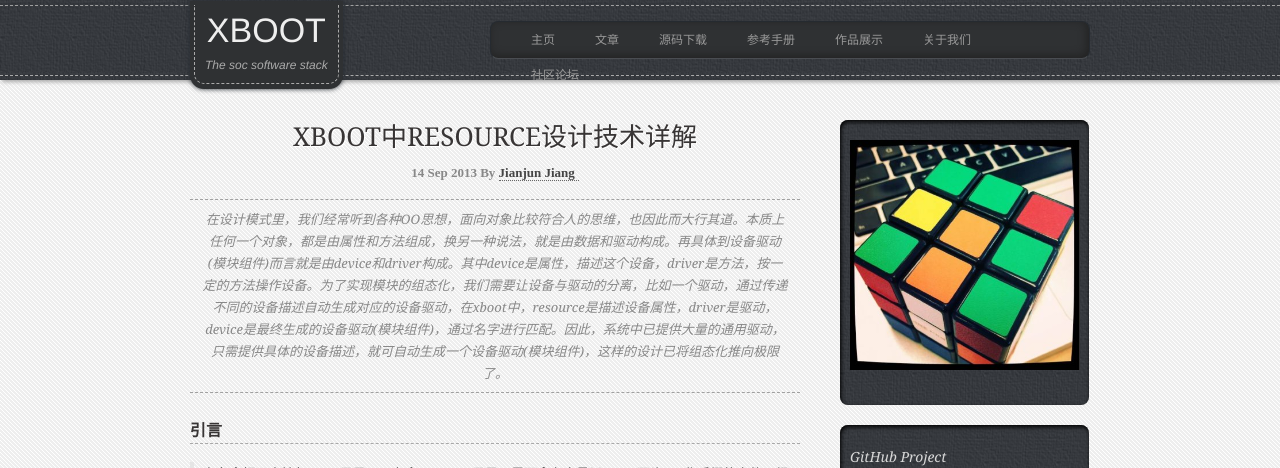
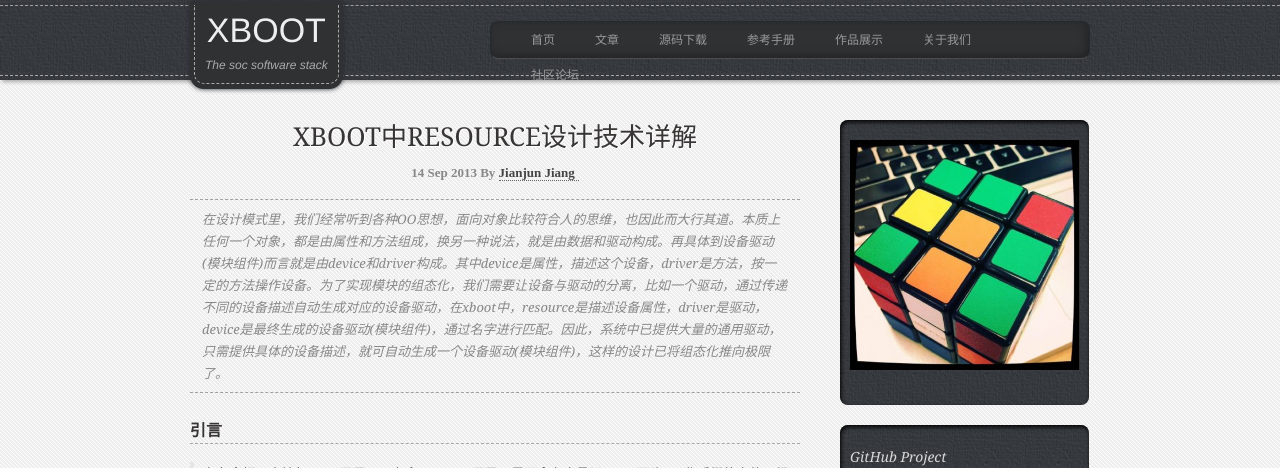
Before and after one commit to xboot/xboot.github.io, a Jekyll site: the page built from _posts/2013-09-14-xboot-resource-design-technique.md, in a window 1280 px wide. Shown: the top 468 px of the page. Built offline with Jekyll 4.4.1, drawn with Linux system fonts in a browser that asks for light colours; Markdown is read by kramdown in place of the engine named in the settings; some of the changed text lies outside the part shown.

Commit message:
fix themes...

```diff
--- a/_includes/foot.html
+++ b/_includes/foot.html
@@ -11,8 +11,8 @@
 				</ul>
 			</article>
 			<article class="about">
-				<h4 class="title">项目简介</h4>
-				<p>关于，一些必要的说明啥的，比如理念，计划，已实现之类的</p>
+				<h4 class="title">简要概述</h4>
+				<p>SOC芯片，关于，一些必要的说明啥的，比如目标，及其他之类的</p>
 			</article>
 			<article class="follow">
 				<h4 class="title">跟随我们</h4>
@@ -20,10 +20,10 @@
 					<li><a href="https://github.com/xboot/xboot" class="ico-github" target="_blank">github</a></li>
 					<li><a href="{{ site.feed }}" class="ico-rss" target="_blank">rss</a></li>
 					<li><a href="#" class="ico-google">google</a></li>
+					<li><a href="#" class="ico-twitter">twitter</a></li>
+					<li><a href="#" class="ico-facebook">facebook</a></li>
 					<li><a href="#" class="ico-linkedin">linkedin</a></li>
 					<li><a href="#" class="ico-flickr">flickr</a></li>
-					<li><a href="#" class="ico-twitter">twitter</a></li>
-					<li><a href="#" class="ico-facebook">facebook</a></li>
 					<li><a href="#" class="ico-vimeo">vimeo</a></li>
 				</ul>
 			</article>
--- a/_includes/head.html
+++ b/_includes/head.html
@@ -9,7 +9,7 @@
 			</div>
 			<nav class="nav">
 				<ul>
-					<li><a href="/">主页</a></li>
+					<li><a href="/">首页</a></li>
 					<li><a href="/archives.html">文章</a></li>
 					<li><a href="https://github.com/xboot/xboot" target="_blank">源码下载</a></li>
 					<li><a href=#>参考手册</a></li>
--- a/css/style.css
+++ b/css/style.css
@@ -189,7 +189,7 @@
 .entry .title               { margin-bottom: 10px; font-family: Georgia; padding: 0 0; font-size: 26px; font-weight: 400; line-height: 32px; color: #383535; text-align: center; text-shadow: 1px 1px #FFFFFF; text-transform: uppercase; }
 .entry .meta                { text-align: center; color: #888; font-family: "Times New Roman",Times,serif; font-size: 13px; text-indent: 0; font-weight: 600; }
 .entry .meta .date          { color: #888; } .entry .meta .author { padding-right: 4px; }
-.entry .description         { padding: 8px 12px; font-style: italic; text-align: center; color: #888; text-indent: 0; border-top: 1px dashed #a0a0a0; border-bottom: 1px dashed #a0a0a0; }
+.entry .description         { padding: 8px 12px; font-style: italic; text-align: left; color: #888; text-indent: 0; border-top: 1px dashed #a0a0a0; border-bottom: 1px dashed #a0a0a0; }
 .entry img                  { padding: 3px 3px; border-radius: 8px 8px; border: 1px solid #DEDEDE; box-shadow: 0 0 2px #d0d0d0; border-radius: 10px 10px; }
 .entry img.img-right        { margin: 5px 0px 5px 10px; display: inline; float: right; }
 .entry img.img-center       { margin: 5px auto; display: block; }
```
